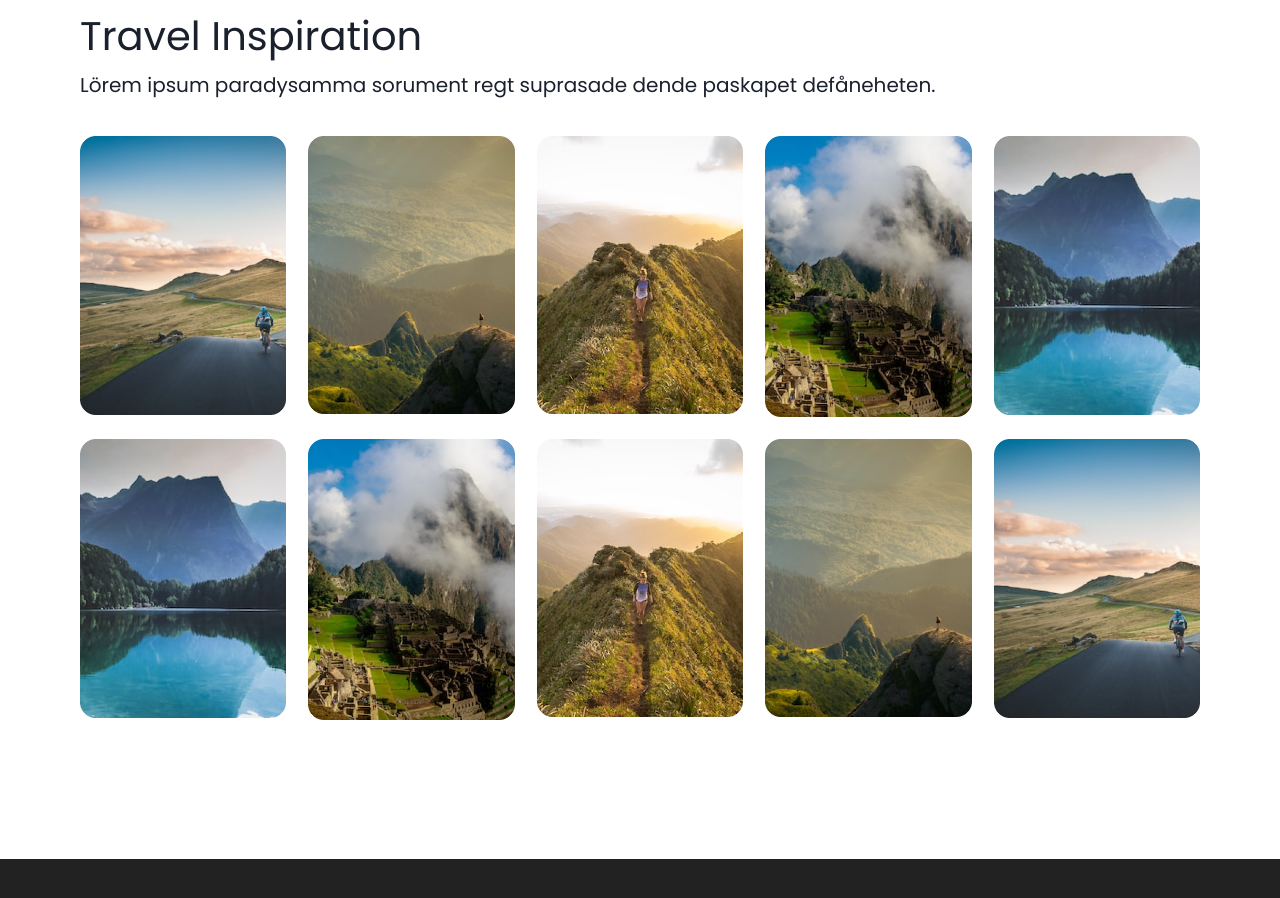
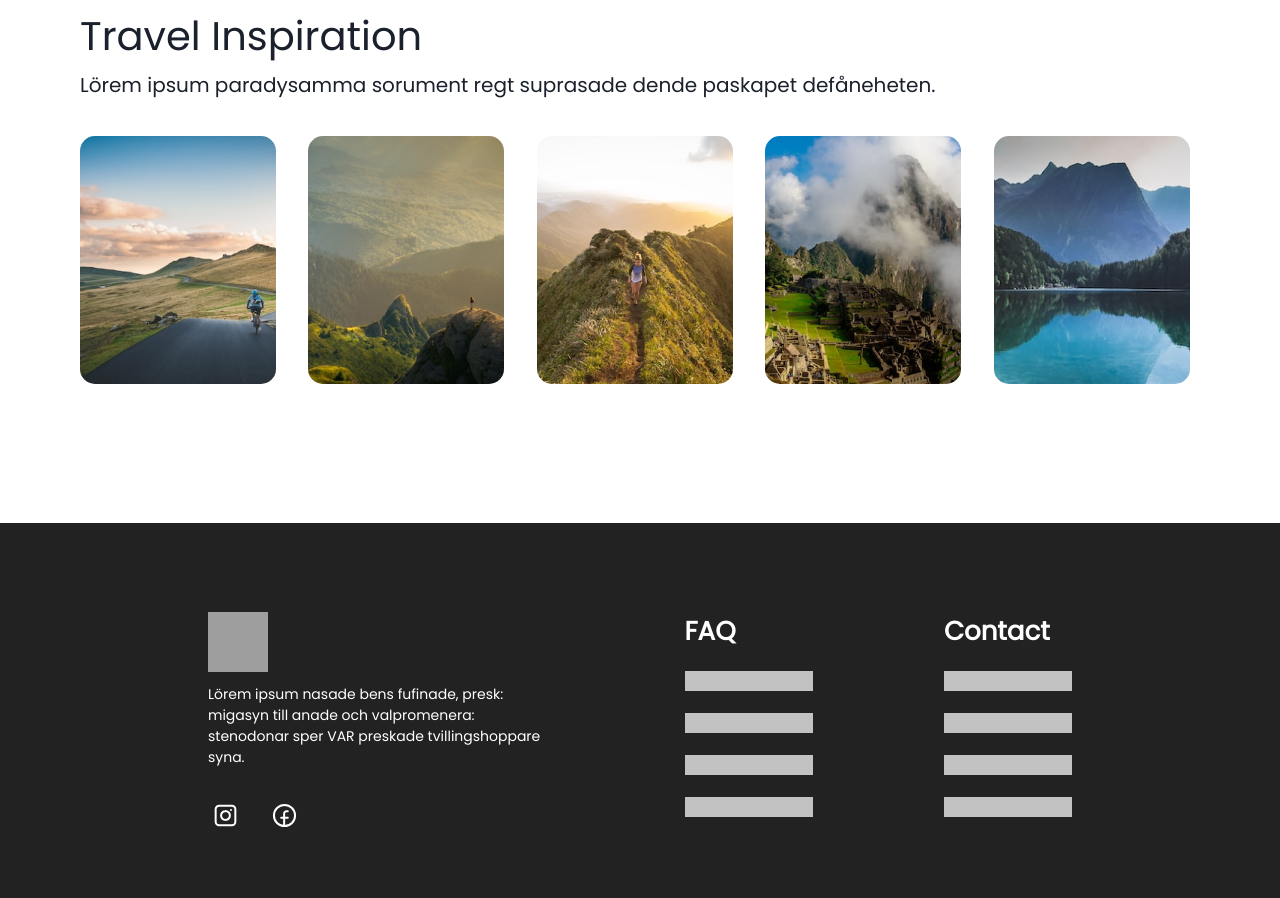
Before and after one commit to agantaid/enrekang, a Next.js app: page /explore in a window 1280 px wide. Shown: the part 1840-2738 px from the top of the page. Built offline with nearby package versions, Linux system fonts and the light colour scheme; no server answers; grey boxes are pictures that could not be loaded.

Commit message:
fix: card-inspiration edit

```diff
--- a/src/components/explore/SliderRelatedWisata.jsx
+++ b/src/components/explore/SliderRelatedWisata.jsx
@@ -14,6 +14,33 @@ export default class SliderRelatedWisata extends Component {
       speed: 500,
       slidesToShow: 3,
       slidesToScroll: 1,
+      arrows: false,
+      responsive: [
+        {
+          breakpoint: 1024,
+          settings: {
+            slidesToShow: 3,
+            slidesToScroll: 3,
+            infinite: true,
+            dots: true,
+          },
+        },
+        {
+          breakpoint: 600,
+          settings: {
+            slidesToShow: 2,
+            slidesToScroll: 2,
+            initialSlide: 2,
+          },
+        },
+        {
+          breakpoint: 480,
+          settings: {
+            slidesToShow: 1,
+            slidesToScroll: 1,
+          },
+        },
+      ],
     };
     return (
       <>
--- /dev/null
+++ b/src/components/explore/cardInspiration.jsx
@@ -0,0 +1,39 @@
+import { Box, Text, Image, Link } from '@chakra-ui/react';
+import { useState } from 'react';
+
+const CardInspiration = ({ title, image }) => {
+  const [isVisible, setIsVisible] = useState(false);
+
+  function over(e) {
+    setIsVisible(true);
+  }
+  function out(e) {
+    setIsVisible(false);
+  }
+  return (
+    <Box
+      width={'196px'}
+      height="248px"
+      backgroundImage={image}
+      bgRepeat="no-repeat"
+      bgPosition={'center'}
+      bgSize="cover"
+      borderRadius={'15px'}
+      _hover={{ transitionDelay: '0.5s' }}
+      onMouseOver={over}
+      onMouseOut={out}
+    >
+      {/* <Image borderRadius={'15px'} _hover={{ transitionDelay:'0.5s' }} onMouseOver={over} onMouseOut={out}  width={'100%'} height='264px' src='/travel-inpirasi1.png' alt='inspiration' /> */}
+      <Link
+        href="/viewDestinasi"
+        style={{ textDecoration: 'none' }}
+        display={isVisible ? 'block' : 'none'}
+      >
+        <Text ml={'10px'} mt="200px" color="#fff" fontSize={'16px'} fontWeight="600">
+          {title}
+        </Text>
+      </Link>
+    </Box>
+  );
+};
+export default CardInspiration;
--- a/src/components/explore/inspirationTravel.jsx
+++ b/src/components/explore/inspirationTravel.jsx
@@ -1,5 +1,6 @@
 import { Box, Container, SimpleGrid, Text } from '@chakra-ui/react';
 import CardInpiration from './cardInpiration';
+import CardInspiration from './cardInspiration';
 // import "./Module.cardInpiration.css"
 
 const InspirtaionTravel = () => {
@@ -16,7 +17,12 @@ const InspirtaionTravel = () => {
         </Box>
 
         <SimpleGrid columns={{ base: 1, md: 3, lg: 4, xl: 5 }} spacing={22}>
-          <CardInpiration image={'/travel-inpirasi1.png'} />
+          <CardInspiration title={'Name Destination'} image={'/travel-inpirasi1.png'} />
+          <CardInspiration title={'Name Destination'} image={'/travel-inpirasi2.png'} />
+          <CardInspiration title={'Name Destination'} image={'/travel-inpirasi3.png'} />
+          <CardInspiration title={'Name Destination'} image={'/travel-inpirasi4.png'} />
+          <CardInspiration title={'Name Destination'} image={'/travel-inpirasi5.png'} />
+          {/* <CardInpiration image={'/travel-inpirasi1.png'} />
           <CardInpiration image={'/travel-inpirasi2.png'} />
           <CardInpiration image={'/travel-inpirasi3.png'} />
           <CardInpiration image={'/travel-inpirasi4.png'} />
@@ -25,7 +31,7 @@ const InspirtaionTravel = () => {
           <CardInpiration image={'/travel-inpirasi4.png'} />
           <CardInpiration image={'/travel-inpirasi3.png'} />
           <CardInpiration image={'/travel-inpirasi2.png'} />
-          <CardInpiration image={'/travel-inpirasi1.png'} />
+          <CardInpiration image={'/travel-inpirasi1.png'} /> */}
         </SimpleGrid>
       </Container>
     </>
--- a/src/components/viewDestinasi/index.jsx
+++ b/src/components/viewDestinasi/index.jsx
@@ -9,6 +9,7 @@ import InspirtaionTravel from '../explore/inspirationTravel';
 import Footer from '../footer';
 import TestiSlider from './testiSlider';
 import Comment from './commen';
+import TestimonialSlider from '../homepage/testimonialSlider';
 
 const ViewDestinasi = () => {
   return (
@@ -17,7 +18,8 @@ const ViewDestinasi = () => {
       <DescDestinasi />
       <Facilities />
       <TripIdeas />
-      <TestiSlider />
+      {/* <TestiSlider /> */}
+      {/* <TestimonialSlider /> */}
       <Box mt="80px">
         <InspirtaionTravel />
       </Box>
```
Also changed, not shown: src/components/viewDestinasi/testiSlider.jsx (+4 -3 lines), 1 other file (tests, documents, lock files or other folders).
